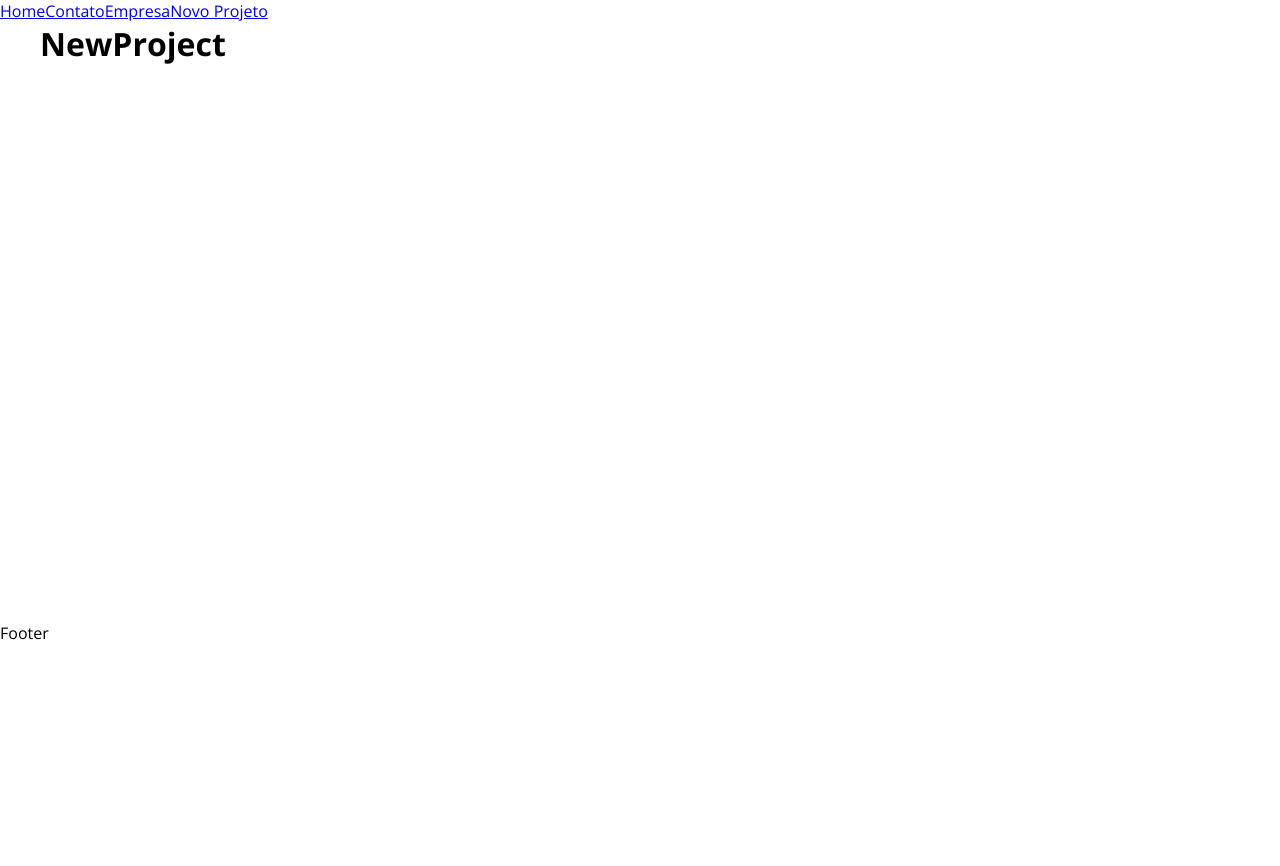
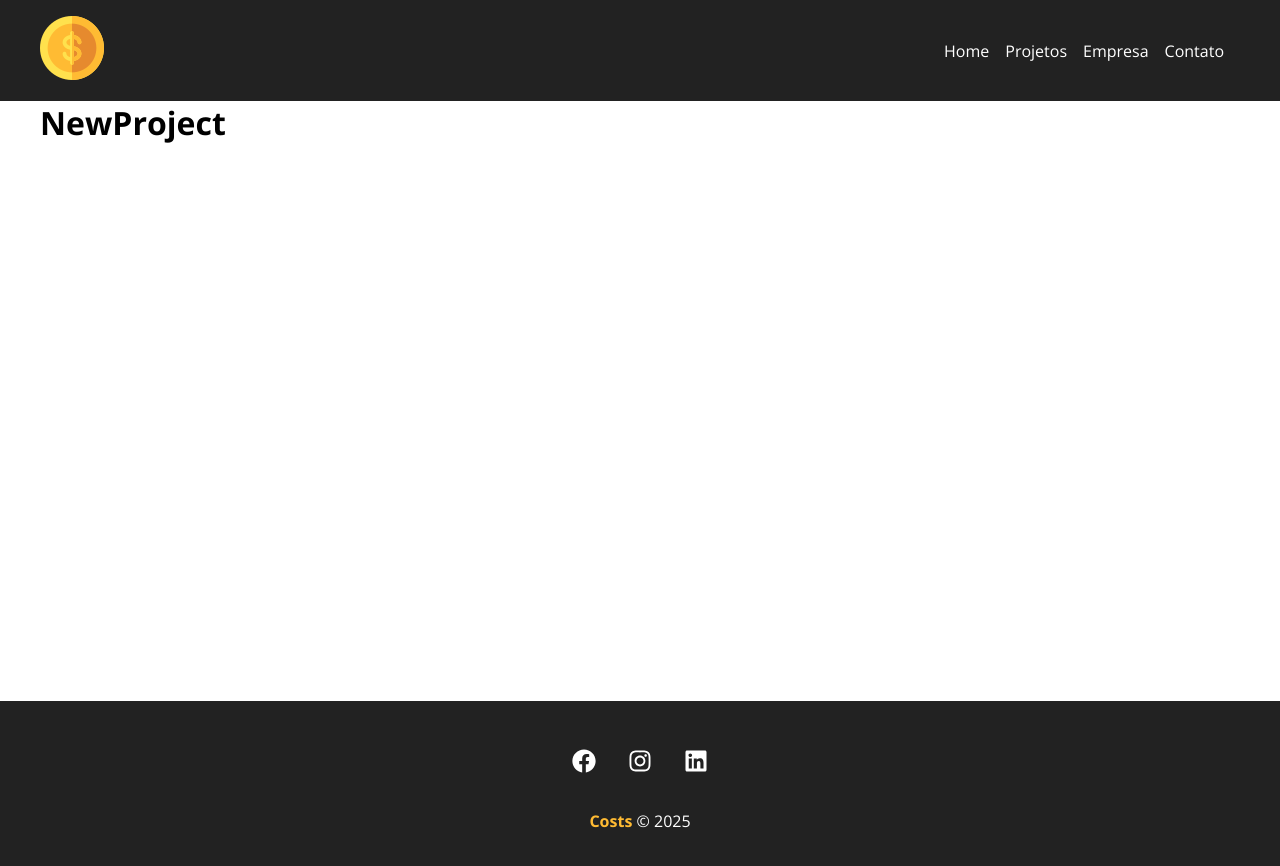
Before and after one commit to GiovaniMSJ/Projeto-Costs, a React (Create React App) app: page /newproject in a window 1280 px wide. Shown: the top 866 px of the page. Before the commit the page ends 800 px from the top, so only its background shows below. Built offline with nearby package versions, Linux system fonts and the light colour scheme.

Commit message:
NavBar e Footer
Foi criado o estilo da navbar e do footer do projeto

```diff
--- a/public/index.html
+++ b/public/index.html
@@ -1,5 +1,5 @@
 <!DOCTYPE html>
-<html lang="en">
+<html lang="pt-br">
 
 <head>
   <meta charset="utf-8" />
--- a/src/App.js
+++ b/src/App.js
@@ -1,28 +1,29 @@
-import { BrowserRouter as Router, Routes, Route, Link } from 'react-router-dom'
+// Importaçoes
+import { BrowserRouter as Router, Routes, Route} from 'react-router-dom'
 import Home from './components/pages/Home';
 import Company from './components/pages/Company';
 import Contact from './components/pages/Contact';
 import NewProject from './components/pages/Newproject';
 import Container from './components/layout/Container';
+import Projects from './components/pages/Projects';
+import Navbar from './components/layout/Navbar'
+import Footer from './components/layout/Footer'
 
+// Pagina principal
 function App() {
   return (
     <Router>
-      <div>
-        <Link to='/'>Home</Link>
-        <Link to='/company'>Contato</Link>
-        <Link to='/contact'>Empresa</Link>
-        <Link to='/newproject'>Novo Projeto</Link>
-      </div>
+      <Navbar />
       <Container customClass='min-height'>
         <Routes>
           <Route path='/' element={<Home />}></Route>
+          <Route path='/projects' element={<Projects />}></Route>
           <Route path='/company' element={<Company />}></Route>
           <Route path='/contact' element={<Contact />}></Route>
           <Route path='/newproject' element={<NewProject />}></Route>
         </Routes>
       </Container>
-      <p>Footer</p>
+      <Footer />
     </Router>
   );
 }
--- /dev/null
+++ b/src/components/layout/Footer.js
@@ -0,0 +1,18 @@
+import { FaFacebook, FaInstagram, FaLinkedin } from "react-icons/fa";
+
+import styles from './Footer.module.css'
+
+function Footer() {
+    return (
+        <footer className={styles.footer}>
+            <ul className={styles.social_list}>
+                <li><FaFacebook /></li>
+                <li><FaInstagram /></li>
+                <li><FaLinkedin /></li>
+            </ul>
+            <p className={styles.copy_right}><spam>Costs</spam> &copy; 2025</p>
+        </footer>
+    );
+}
+
+export default Footer;
--- /dev/null
+++ b/src/components/layout/Footer.module.css
@@ -0,0 +1,34 @@
+.footer {
+    background-color: #222;
+    color:  white;
+    padding: 3em;
+    text-align: center;
+}
+
+.social_list {
+    display: flex;
+    justify-content: center;
+    list-style-type: none;
+}
+
+.social_list li {
+    margin: 0 1em;
+}
+
+.social_list li:hover {
+    color: #ffbb33;
+}
+
+.social_list svg {
+    font-size: 1.5em;
+    cursor: pointer;
+}
+
+.copy_right {
+    margin-top: 2em;
+}
+
+.copy_right spam {
+    font-weight: bolder;
+    color: #ffbb33;
+}
--- /dev/null
+++ b/src/components/layout/Navbar.js
@@ -0,0 +1,22 @@
+import { Link } from "react-router-dom"
+import Container from "./Container"
+import styles from './Navbar.module.css'
+import logo from '../../img/costs_logo.png'
+
+function Navbar () {
+    return (
+        <nav className={styles.navbar}>
+            <Container>
+                <Link to='/'><img src={logo} alt='Costs' /></Link>
+                <ul className={styles.list}>
+                    <li className={styles.item}><Link to='/'>Home</Link></li>
+                    <li className={styles.item}><Link to='/projects'>Projetos</Link></li>
+                    <li className={styles.item}><Link to='/contact'>Empresa</Link></li>
+                    <li className={styles.item}><Link to='/company'>Contato</Link></li>
+                </ul>
+            </Container>
+        </nav>
+    )
+}
+
+export default Navbar
--- /dev/null
+++ b/src/components/layout/Navbar.module.css
@@ -0,0 +1,25 @@
+.navbar {
+    display: flex;
+    justify-content: space-between;
+    background-color: #222;
+    padding: 1em;
+}
+
+.list {
+    display: flex;
+    list-style: none;
+    align-items: center;
+}
+
+.item {
+    margin-right: 1em;
+}
+
+.item a {
+    color: #fff;
+    text-decoration: none;
+}
+
+.item a:hover {
+    color: #ffbb33;
+}
--- /dev/null
+++ b/src/components/pages/Projects.js
@@ -0,0 +1,9 @@
+function Projects() {
+    return (
+        <>
+            <h1>Projects</h1>
+        </>
+    )
+}
+
+export default Projects
```
